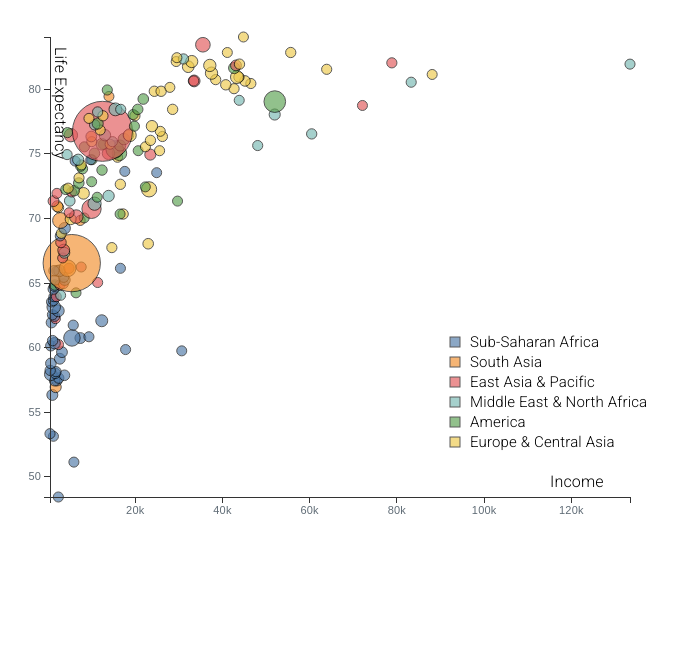
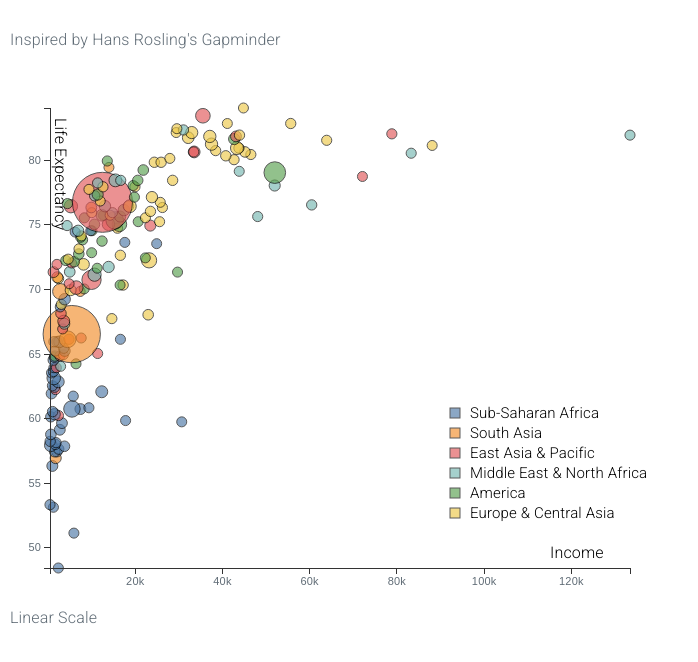
Before and after one commit to megancostello/d3-scales-axes, a plain HTML site: page index.html in a window 1280 px wide. Shown: the part 78-740 px from the top of the page, without its empty margins (0-698 px from the left). Drawn offline with nearby package versions, Linux system fonts and the light colour scheme.

Commit message:
style changes

```diff
--- a/index.html
+++ b/index.html
@@ -17,10 +17,12 @@
 </head>
 <body>
     <h1>Wealth & Health of Nations</h1>
+    <p>Inspired by Hans Rosling's Gapminder</p>
     <div class="chart">
         <!-- You will append a SVG here-->
     </div>
     <div class="tooltip">
         <!-- you will programmatically insert tooltip info here-->
   </div>
+  <p>Linear Scale</p>
 </body>
--- a/style.css
+++ b/style.css
@@ -21,3 +21,7 @@
 h1 {
     padding: 10px;
 }
+
+p {
+    padding: 10px;
+}
```
